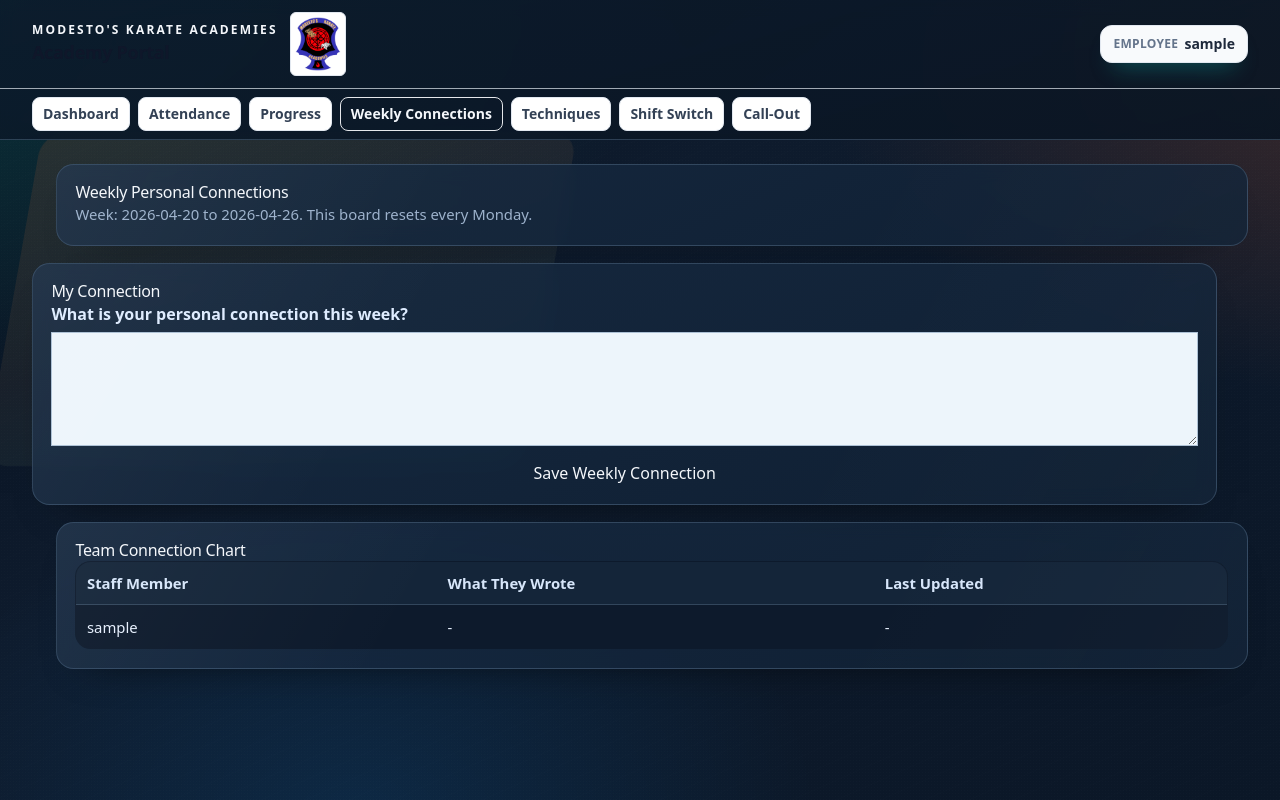
After one commit to justinhoang710/SE-Project, a Flask app: page /staff/connections in a window 1280 px wide. The commit adds this page. Run offline with Flask 3, Linux system fonts and the light colour scheme; the visitor is signed in with stand-in values (Sample User, id 1); some libraries are stand-ins or nearby versions.

Commit message:
updated employee dashboard and implemented staff connections frontend

```diff
--- a/templates/base.html
+++ b/templates/base.html
@@ -78,6 +78,7 @@
           {% if session.get('role') == 'employee' %}
           { label: 'Attendance', hint: 'Take class attendance', href: {{ url_for('employee_attendance')|tojson }}, endpoints: ['employee_attendance', 'attendance_summary'] },
           { label: 'Progress', hint: 'Track student growth', href: {{ url_for('employee_progress')|tojson }}, endpoints: ['employee_progress'] },
+          { label: 'Weekly Connections', hint: 'Staff weekly board', href: {{ url_for('staff_connections')|tojson }}, endpoints: ['staff_connections'] },
           { label: 'Techniques', hint: 'Manage techniques', href: {{ url_for('techniques')|tojson }}, endpoints: ['techniques'] },
           { label: 'Shift Switch', hint: 'Request schedule swap', href: {{ url_for('request_switch')|tojson }}, endpoints: ['request_switch'] },
           { label: 'Call-Out', hint: 'Submit absence', href: {{ url_for('request_callout')|tojson }}, endpoints: ['request_callout'] },
@@ -87,6 +88,7 @@
           { label: 'Enroll Students', hint: 'Add students to classes', href: {{ url_for('manager_enroll')|tojson }}, endpoints: ['manager_enroll'] },
           { label: 'Attendance', hint: 'Track attendance', href: {{ url_for('manager_attendance')|tojson }}, endpoints: ['manager_attendance', 'attendance_summary'] },
           { label: 'Student Progress', hint: 'Promotions and notes', href: {{ url_for('manager_progress')|tojson }}, endpoints: ['manager_progress'] },
+          { label: 'Weekly Connections', hint: 'Staff weekly board', href: {{ url_for('staff_connections')|tojson }}, endpoints: ['staff_connections'] },
           { label: 'Techniques', hint: 'Edit technique list', href: {{ url_for('techniques')|tojson }}, endpoints: ['techniques'] },
           {% elif session.get('role') == 'parent' %}
           { label: 'My Child Dashboard', hint: 'Schedule and attendance', href: {{ url_for('parent_dashboard')|tojson }}, endpoints: ['parent_dashboard'] },
--- a/templates/employee_dashboard.html
+++ b/templates/employee_dashboard.html
@@ -22,6 +22,10 @@
     <a class="student-tile" href="{{ url_for('techniques') }}">
       <strong>Manage Techniques</strong>
       <span class="hint">Add or edit the technique list.</span>
+    </a>
+    <a class="student-tile" href="{{ url_for('staff_connections') }}">
+      <strong>Weekly Connections</strong>
+      <span class="hint">Update your weekly personal connection and view the team chart.</span>
     </a>
   </div>
 </section>
--- /dev/null
+++ b/templates/staff_connections.html
@@ -0,0 +1,35 @@
+{% extends 'base.html' %}
+{% block content %}
+<section class="card">
+  <h2>Weekly Personal Connections</h2>
+  <p class="hint">Week: {{ week_start }} to {{ week_end }}. This board resets every Monday.</p>
+</section>
+
+{% if session.get('role') == 'employee' %}
+<section class="card">
+  <h3>My Connection</h3>
+  <form method="post">
+    <label>What is your personal connection this week?
+      <textarea name="connection_text" rows="4" maxlength="1500" required>{{ my_connection }}</textarea>
+    </label>
+    <button type="submit">Save Weekly Connection</button>
+  </form>
+</section>
+{% endif %}
+
+<section class="card">
+  <h3>Team Connection Chart</h3>
+  <table>
+    <tr><th>Staff Member</th><th>What They Wrote</th><th>Last Updated</th></tr>
+    {% for row in board_rows %}
+      <tr>
+        <td>{{ row.username }}</td>
+        <td>{{ row.connection_text or '-' }}</td>
+        <td>{{ row.updated_at or '-' }}</td>
+      </tr>
+    {% else %}
+      <tr><td colspan="3">No staff found.</td></tr>
+    {% endfor %}
+  </table>
+</section>
+{% endblock %}
```
Also changed, not shown: templates/register.html (+7 -7 lines).
